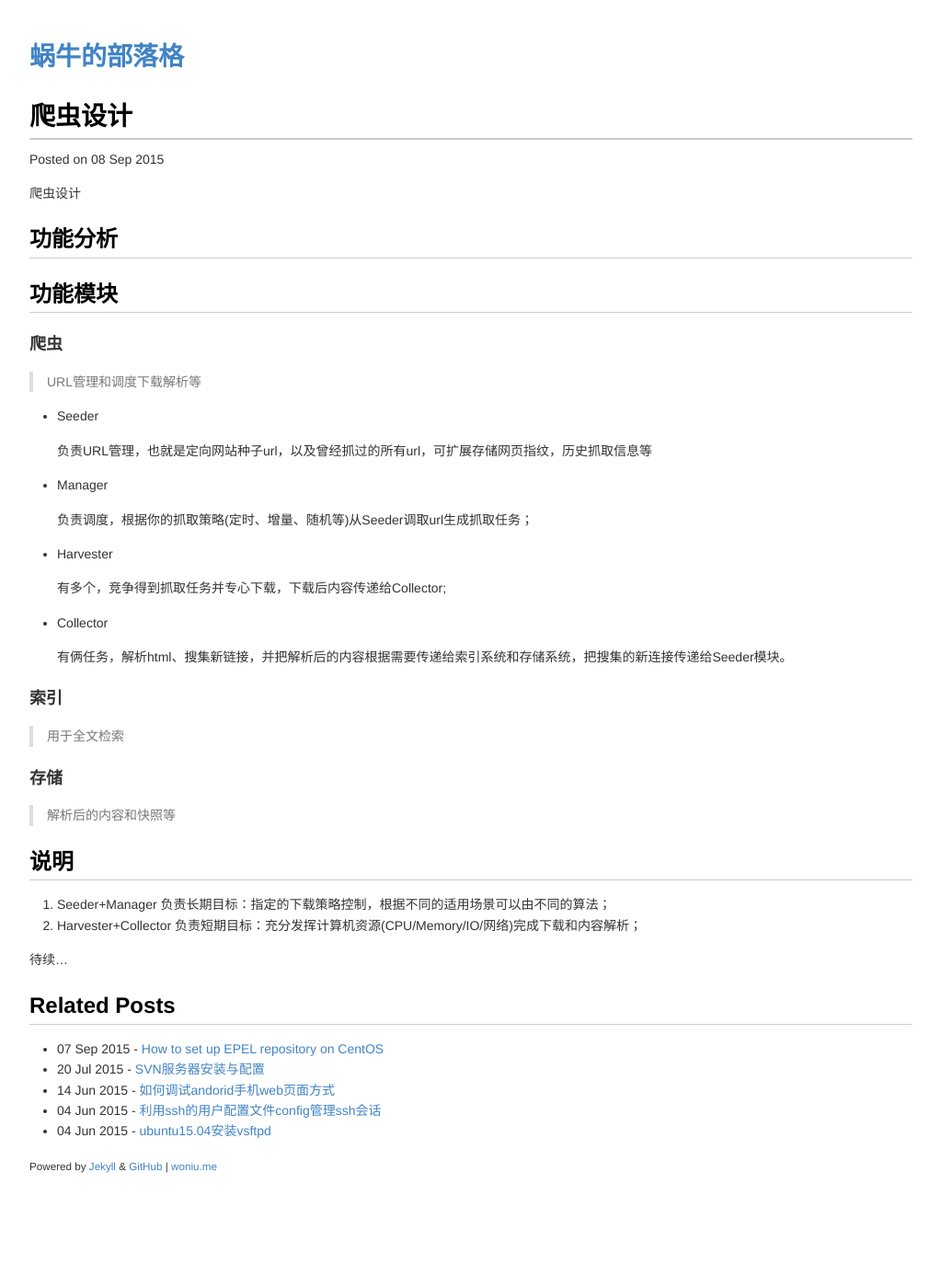
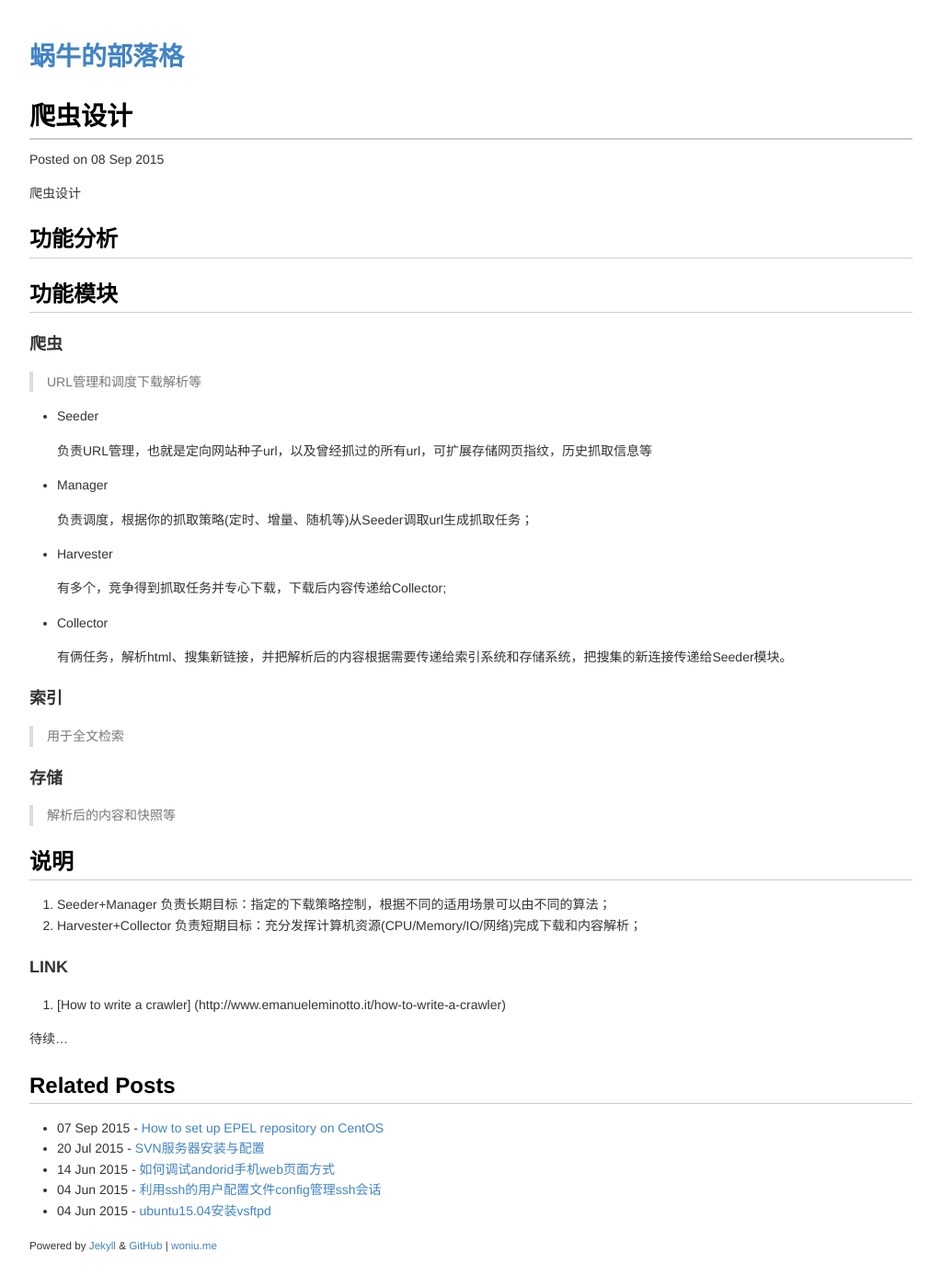
Before and after one commit to peng2089/dp.github.io, a Jekyll site: the page built from _posts/2015-09-08-爬虫设计.md, in a window 1280 px wide. Shown: the whole page at 92% size, without its empty margins (128-1151 px from the left). Built offline with Jekyll 4.4.1, drawn with Linux system fonts in a browser that asks for light colours; before the commit the page ends 1313 px from its top, so only the background shows below that.

Commit message:
添加link

```diff
--- a/_posts/2015-09-08-爬虫设计.md
+++ b/_posts/2015-09-08-爬虫设计.md
@@ -35,11 +35,11 @@ tags: [ spider, crawler ]
 
 ### 索引
 
->用于全文检索
+> 用于全文检索
 
 ### 存储
 
->解析后的内容和快照等
+> 解析后的内容和快照等
 
 ## 说明
 
@@ -47,5 +47,8 @@ tags: [ spider, crawler ]
 2. Harvester+Collector 负责短期目标：充分发挥计算机资源(CPU/Memory/IO/网络)完成下载和内容解析；
 
 
+### LINK
+
+1. [How to write a crawler] (http://www.emanueleminotto.it/how-to-write-a-crawler)
 
 待续...
```
